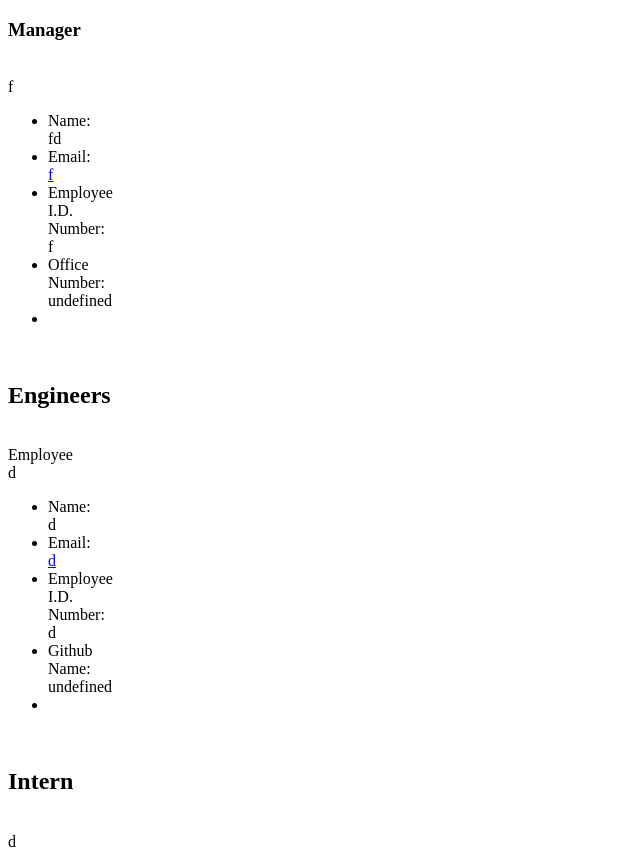
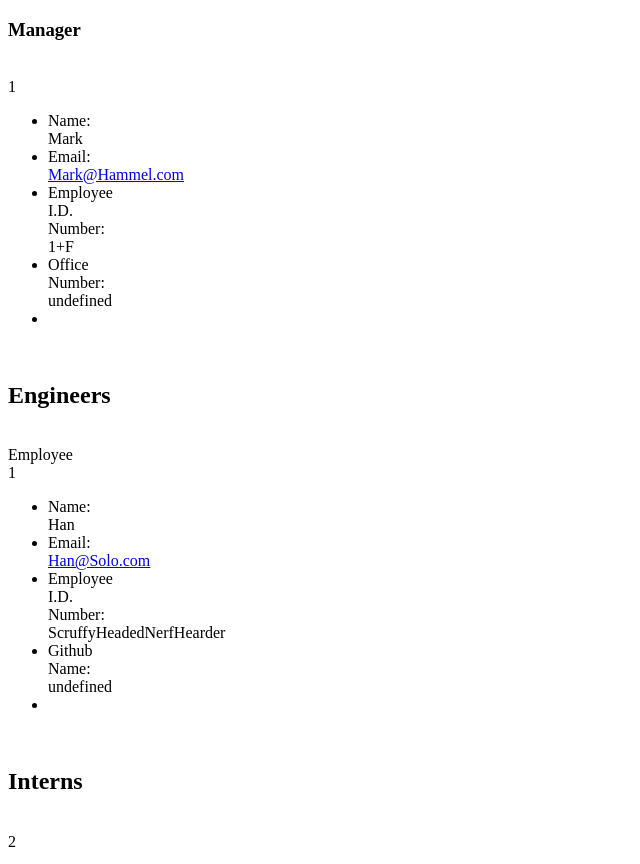
Before and after one commit to Erik-jpg/Employee-Team_Generator, a website: page employeeTeam.HTML in a window 1280 px wide. Shown: the part 61-925 px from the top of the page, without its empty margins (0-640 px from the left). Drawn offline with Linux system fonts and the light colour scheme.

Commit message:
made star wars cards, added image of exaple png to assets

```diff
--- a/employeeTeam.HTML
+++ b/employeeTeam.HTML
@@ -15,17 +15,17 @@
             <div class="col" id="manager-column">
                 <h3 class="text-center row">Manager</h3>
                 <br>
-                <div class="card" style="width: 20px;"><div class="card-header">f</div><ul class="list-group list-group-flush"><li class="list-group-item">Name: fd</li><li class="list-group-item">Email: <a href='mailto:f'>f</a></li><li class="list-group-item">Employee I.D. Number: f</li><li class="list-item">Office Number: undefined</li><li></div><br/>
+                <div class="card" style="width: 20px;"><div class="card-header">1</div><ul class="list-group list-group-flush"><li class="list-group-item">Name: Mark</li><li class="list-group-item">Email: <a href='mailto:Mark@Hammel.com'>Mark@Hammel.com</a></li><li class="list-group-item">Employee I.D. Number: 1+F</li><li class="list-item">Office Number: undefined</li><li></div><br/>
             </div>
             <div class="col" id="engineer-column">
             <h2 class="text-center row">Engineers</h2>
             <br>
-            Employee<div class="card" style="width: 20px;"><div class="card-header">d</div><ul class="list-group list-group-flush"><li class="list-group-item">Name: d</li><li class="list-group-item">Email: <a href='mailto:d'>d</a></li><li class="list-group-item">Employee I.D. Number: d</li><li class="list-item">Github Name: undefined</li><li></div><br/>
+            Employee<div class="card" style="width: 20px;"><div class="card-header">1</div><ul class="list-group list-group-flush"><li class="list-group-item">Name: Han</li><li class="list-group-item">Email: <a href='mailto:Han@Solo.com'>Han@Solo.com</a></li><li class="list-group-item">Employee I.D. Number: ScruffyHeadedNerfHearder</li><li class="list-item">Github Name: undefined</li><li></div><br/>
             </div>
             <div class="col" id="intern-col">
-            <h2 class="text-center row">Intern</h2>
+            <h2 class="text-center row">Interns</h2>
             <br>
-            <div class="card" style="width: 20px;"><div class="card-header">d</div><ul class="list-group list-group-flush"><li class="list-group-item">Name: d</li><li class="list-group-item">Email: <a href='mailto:d'>d</a></li><li class="list-group-item">Employee I.D. Number: d</li><li class="list-item">School: undefined</li><li></div><br/>
+            <div class="card" style="width: 20px;"><div class="card-header">2</div><ul class="list-group list-group-flush"><li class="list-group-item">Name: Lando</li><li class="list-group-item">Email: <a href='mailto:Lando@Calrisien'>Lando@Calrisien</a></li><li class="list-group-item">Employee I.D. Number: UofCC</li><li class="list-item">School: undefined</li><li></div><br/>
             </div>
             </div>
             </div>
--- a/helper/HTMLgenerator.js
+++ b/helper/HTMLgenerator.js
@@ -36,7 +36,7 @@ function createHTML(manager, engineer, intern) {
             Employee${engineer.map(createEngineer).join("\n")}
             </div>
             <div class="col" id="intern-col">
-            <h2 class="text-center row">Intern</h2>
+            <h2 class="text-center row">Interns</h2>
             <br>
             ${intern.map(createIntern).join("\n")}
             </div>
```
Also changed, not shown: assets/Card-sample.png (added).
